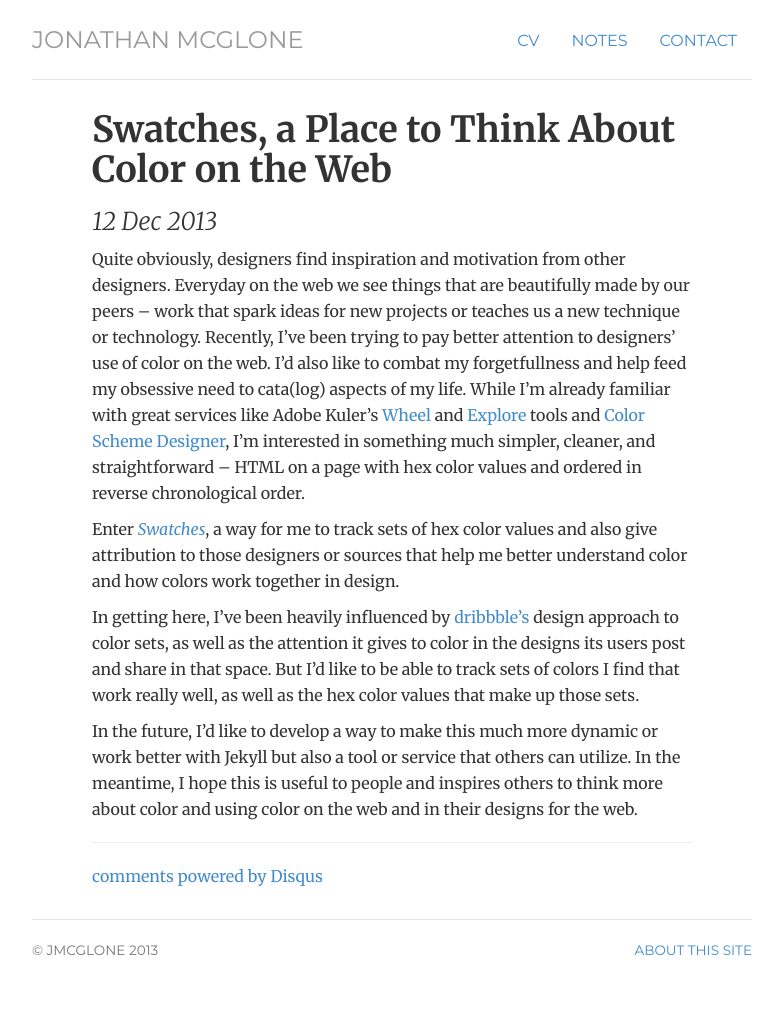
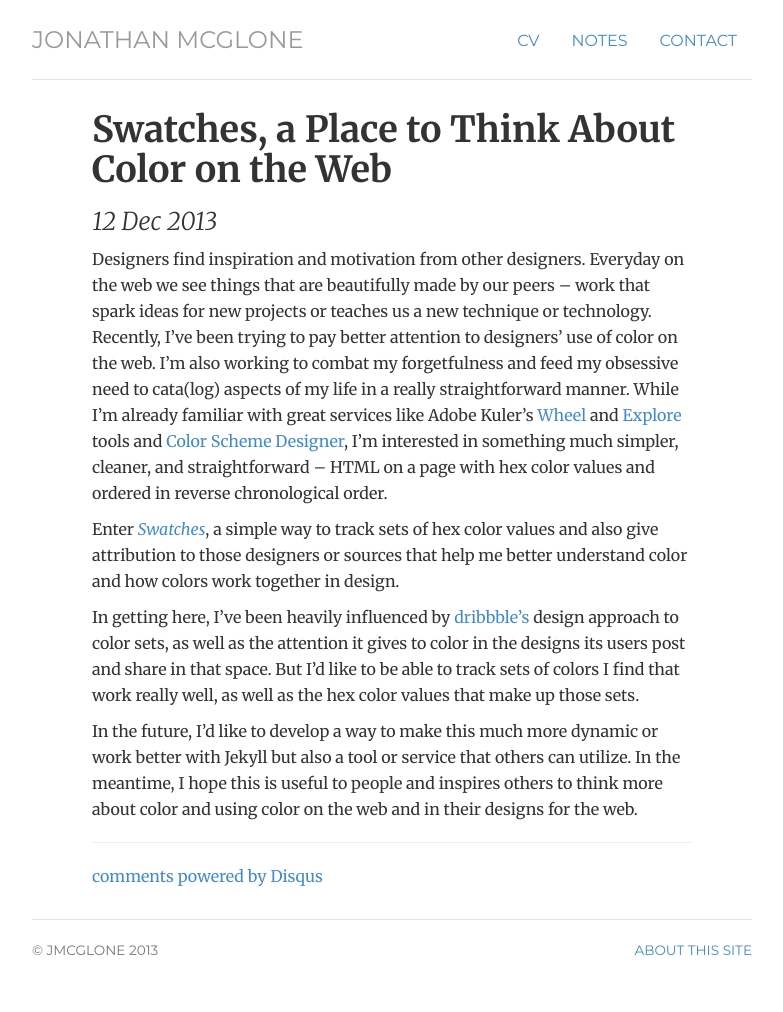
Before and after one commit to jmcglone/jmcglone.github.io, a Jekyll site: the page built from _posts/2013-12-12-swatches-a-place-to-think-about-color-on-the-web.md, in a window 1280 px wide. Shown: the whole page, without its empty margins (248-1031 px from the left). Built offline with Jekyll 4.4.1, drawn with Linux system fonts in a browser that asks for light colours; comment, search, counter and statistics services are not loaded.

Commit message:
Update 2013-12-12-swatches-a-place-to-think-about-color-on-the-web.md

```diff
--- a/_posts/2013-12-12-swatches-a-place-to-think-about-color-on-the-web.md
+++ b/_posts/2013-12-12-swatches-a-place-to-think-about-color-on-the-web.md
@@ -2,9 +2,9 @@
 layout: post
 title: Swatches, a Place to Think About Color on the Web
 ---
-Quite obviously, designers find inspiration and motivation from other designers. Everyday on the web we see things that are beautifully made by our peers -- work that spark ideas for new projects or teaches us a new technique or technology. Recently, I've been trying to pay better attention to designers' use of color on the web. I'd also like to combat my forgetfullness and help feed my obsessive need to cata(log) aspects of my life. While I'm already familiar with great services like Adobe Kuler's [Wheel](https://kuler.adobe.com/) and [Explore](https://kuler.adobe.com/explore/) tools and [Color Scheme Designer](http://colorschemedesigner.com/), I'm interested in something much simpler, cleaner, and straightforward -- HTML on a page with hex color values and ordered in reverse chronological order.
+Designers find inspiration and motivation from other designers. Everyday on the web we see things that are beautifully made by our peers -- work that spark ideas for new projects or teaches us a new technique or technology. Recently, I've been trying to pay better attention to designers' use of color on the web. I'm also working to combat my forgetfulness and feed my obsessive need to cata(log) aspects of my life in a really straightforward manner. While I'm already familiar with great services like Adobe Kuler's [Wheel](https://kuler.adobe.com/) and [Explore](https://kuler.adobe.com/explore/) tools and [Color Scheme Designer](http://colorschemedesigner.com/), I'm interested in something much simpler, cleaner, and straightforward -- HTML on a page with hex color values and ordered in reverse chronological order.
 
-Enter [*Swatches*](http://jmcglone.com/swatches), a way for me to track sets of hex color values and also give attribution to those designers or sources that help me better understand color and how colors work together in design.
+Enter [*Swatches*](http://jmcglone.com/swatches), a simple way to track sets of hex color values and also give attribution to those designers or sources that help me better understand color and how colors work together in design.
 
 In getting here, I've been heavily influenced by [dribbble's](http://dribbble.com) design approach to color sets, as well as the attention it gives to color in the designs its users post and share in that space. But I'd like to be able to track sets of colors I find that work really well, as well as the hex color values that make up those sets.
 
```
